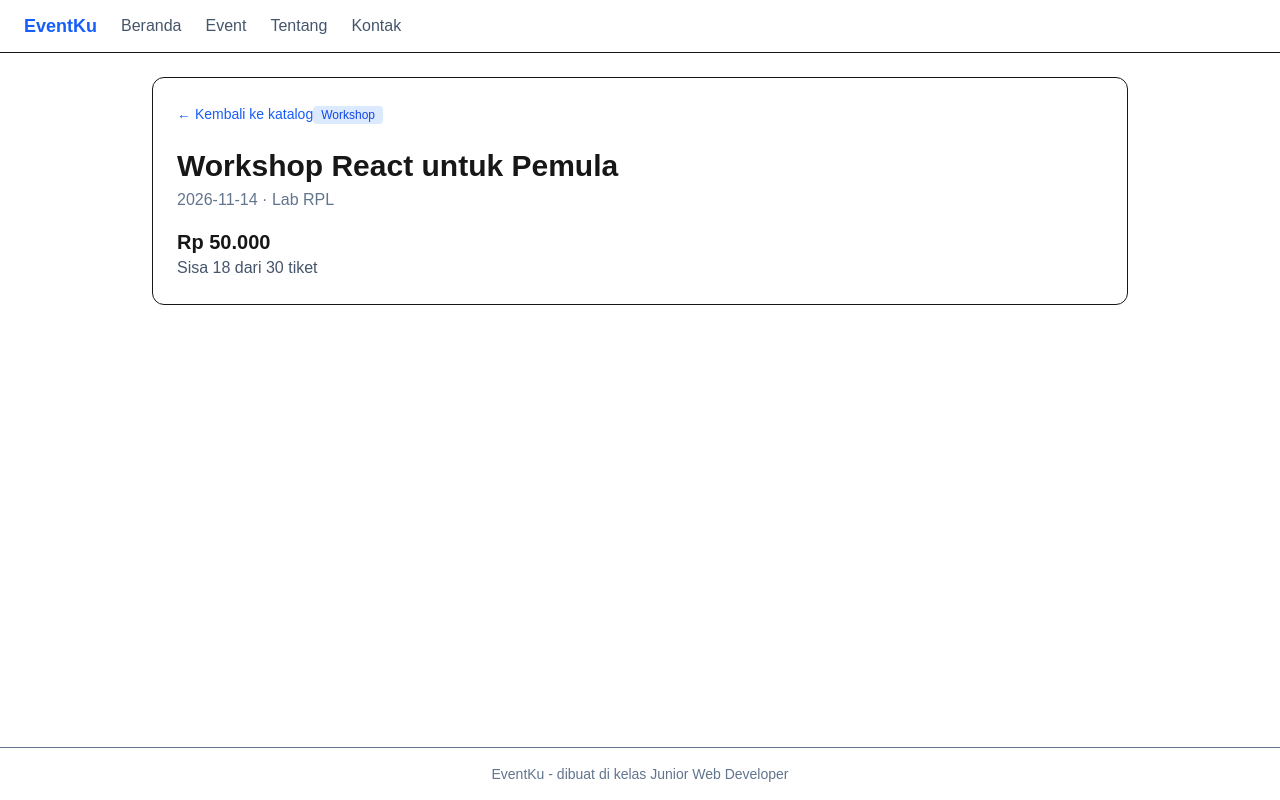
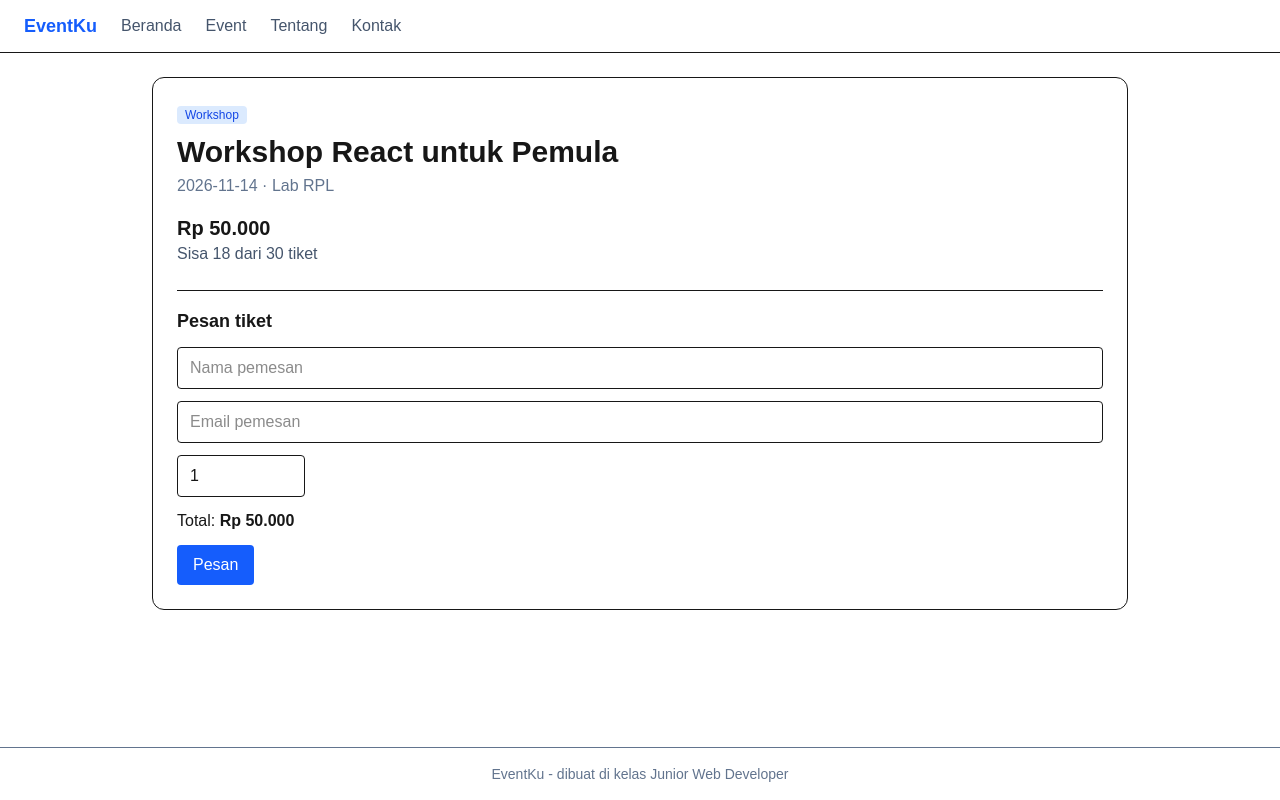
Before and after one commit to silpirpl01-debug/latihan_nextjs, a Next.js app: page /event/1 in a window 1280 px wide. Built offline with nearby package versions, Linux system fonts and the light colour scheme.

Commit message:
Misi 6: formulir pemesanan

```diff
--- a/app/event/[id]/page.tsx
+++ b/app/event/[id]/page.tsx
@@ -1,41 +1,25 @@
-import Link from "next/link";
 import { notFound } from "next/navigation";
 import { events, rupiah } from "@/data/data/events";
+import FormPesan from "@/components/components/FormPesan";
 
 export default async function Detail({ params }: PageProps<"/event/[id]">) {
   const { id } = await params;
   const event = events.find((e) => e.id === Number(id));
-
   if (!event) notFound();
 
   const sisa = event.kuota - event.terisi;
-
   return (
     <article className="rounded-xl border bg-white p-6">
-      <Link
-        href="/event"
-        className="mb-4 inline-block text-sm text-blue-600 hover:underline"
-      >
-        ← Kembali ke katalog
-      </Link>
-
       <span className="rounded bg-blue-100 px-2 py-0.5 text-xs text-blue-700">
         {event.kategori}
       </span>
-
       <h1 className="mt-2 text-3xl font-bold">{event.judul}</h1>
-
       <p className="mt-1 text-slate-500">
         {event.tanggal} · {event.lokasi}
       </p>
-
-      <p className="mt-4 text-xl font-semibold">
-        {rupiah(event.harga)}
-      </p>
-
-      <p className="text-slate-600">
-        Sisa {sisa} dari {event.kuota} tiket
-      </p>
+      <p className="mt-4 text-xl font-semibold">{rupiah(event.harga)}</p>
+      <p className="text-slate-600">Sisa {sisa} dari {event.kuota} tiket</p>
+      <FormPesan event={event} />
     </article>
   );
 }
--- /dev/null
+++ b/components/components/FormPesan.tsx
@@ -0,0 +1,96 @@
+
+"use client";
+
+import { useState, type FormEvent } from "react";
+import { rupiah, type Event } from "@/data/data/events";
+
+export default function FormPesan({ event }: { event: Event }) {
+  const sisa = event.kuota - event.terisi;
+
+  const [nama, setNama] = useState("");
+  const [email, setEmail] = useState("");
+  const [jumlah, setJumlah] = useState(1);
+  const [pesan, setPesan] = useState("");
+  const [berhasil, setBerhasil] = useState(false);
+
+  function kirim(e: FormEvent<HTMLFormElement>) {
+    e.preventDefault();
+    setBerhasil(false);
+
+    if (nama.trim().length < 3)
+      return setPesan("Nama minimal 3 huruf.");
+
+    if (!email.includes("@"))
+      return setPesan("Email harus mengandung @.");
+
+
+    if (jumlah < 1)
+      return setPesan("Jumlah tiket minimal 1.");
+
+    if (jumlah > sisa)
+      return setPesan(`Sisa tiket hanya ${sisa}.`);
+
+    setPesan("");
+    setBerhasil(true);
+  }
+
+  if (sisa === 0) {
+    return (
+      <p className="mt-6 font-medium text-red-600">
+        Tiket sudah habis.
+      </p>
+    );
+  }
+
+  return (
+    <form
+      onSubmit={kirim}
+      className="mt-6 space-y-3 border-t pt-4"
+    >
+      <h2 className="text-lg font-semibold">Pesan tiket</h2>
+
+      <input
+        value={nama}
+        onChange={(e) => setNama(e.target.value)}
+        placeholder="Nama pemesan"
+        className="block w-full rounded border px-3 py-2"
+      />
+    <input
+        type="email"
+        value={email}
+        onChange={(e) => setEmail(e.target.value)}
+        placeholder="Email pemesan"
+        className="block w-full rounded border px-3 py-2"
+      />
+      <input
+        type="number"
+        min="1"
+        value={jumlah}
+        onChange={(e) => setJumlah(Number(e.target.value))}
+        className="block w-32 rounded border px-3 py-2"
+      />
+
+      <p>
+        Total: <b>{rupiah(event.harga * jumlah)}</b>
+      </p>
+
+      {pesan && (
+        <p className="text-red-600">{pesan}</p>
+      )}
+
+      {berhasil && (
+        <p className="text-green-700">
+          Terima kasih {nama}! {jumlah} tiket dipesan
+          (belum tersimpan, ini masih latihan).
+        </p>
+      )}
+
+      <button
+        type="submit"
+        className="rounded bg-blue-600 px-4 py-2 text-white hover:bg-blue-700"
+      >
+        Pesan
+      </button>
+    </form>
+  );
+}
```
